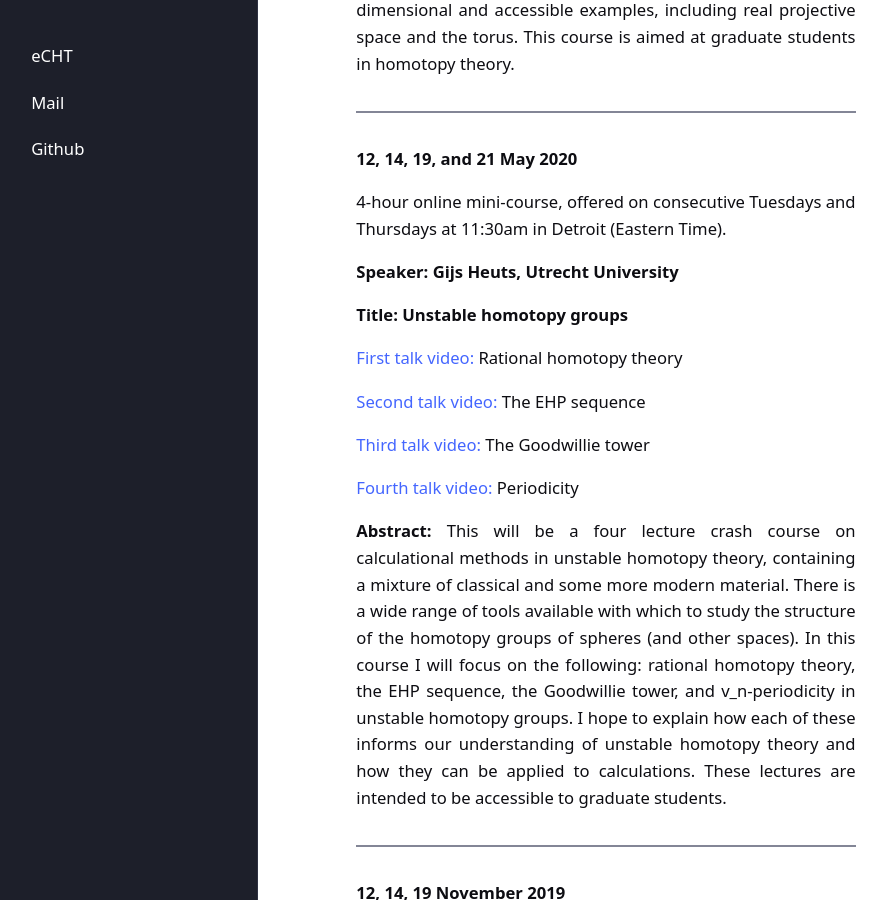
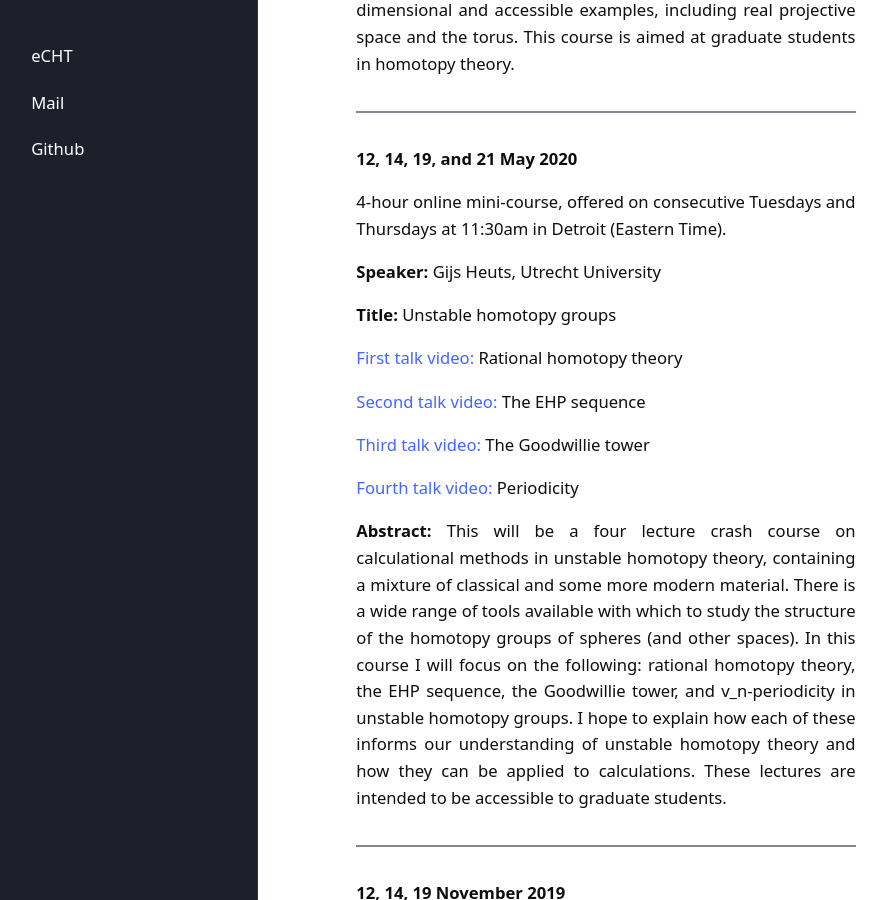
Before and after one commit to eCHTorc/eCHTorc.github.io, a Jekyll site: the page built from echt-minicourses.html, in a window 1280 px wide and 900 px high, scrolled down 9204 px. Shown: the whole window, without its empty margins (43-930 px from the left). Built offline with Jekyll 4.4.1, drawn with Linux system fonts in a browser that asks for light colours; part of the change alters nothing that is shown.

```diff
--- a/echt-minicourses.html
+++ b/echt-minicourses.html
@@ -486,11 +486,11 @@ This course will begin with a brief introduction to equivariant homotopy theory
 </p>
 
 <p>
-<strong> Speaker: Gijs Heuts, Utrecht University </strong>
+<strong> Speaker: </strong> Gijs Heuts, Utrecht University
 </p>
 
 <p>
-<strong> Title: Unstable homotopy groups </strong>
+<strong> Title: </strong> Unstable homotopy groups
 </p>
 
 <p>
@@ -506,7 +506,7 @@ This course will begin with a brief introduction to equivariant homotopy theory
 </p>
 
 <p>
-<a href="youtube.com/watch?v=C5kCc6_nkQM&feature=youtu.be"> Fourth talk video:</a> Periodicity
+<a href="https://www.youtube.com/watch?v=C5kCc6_nkQM"> Fourth talk video:</a> Periodicity
 </p>
 
 <p>
```
